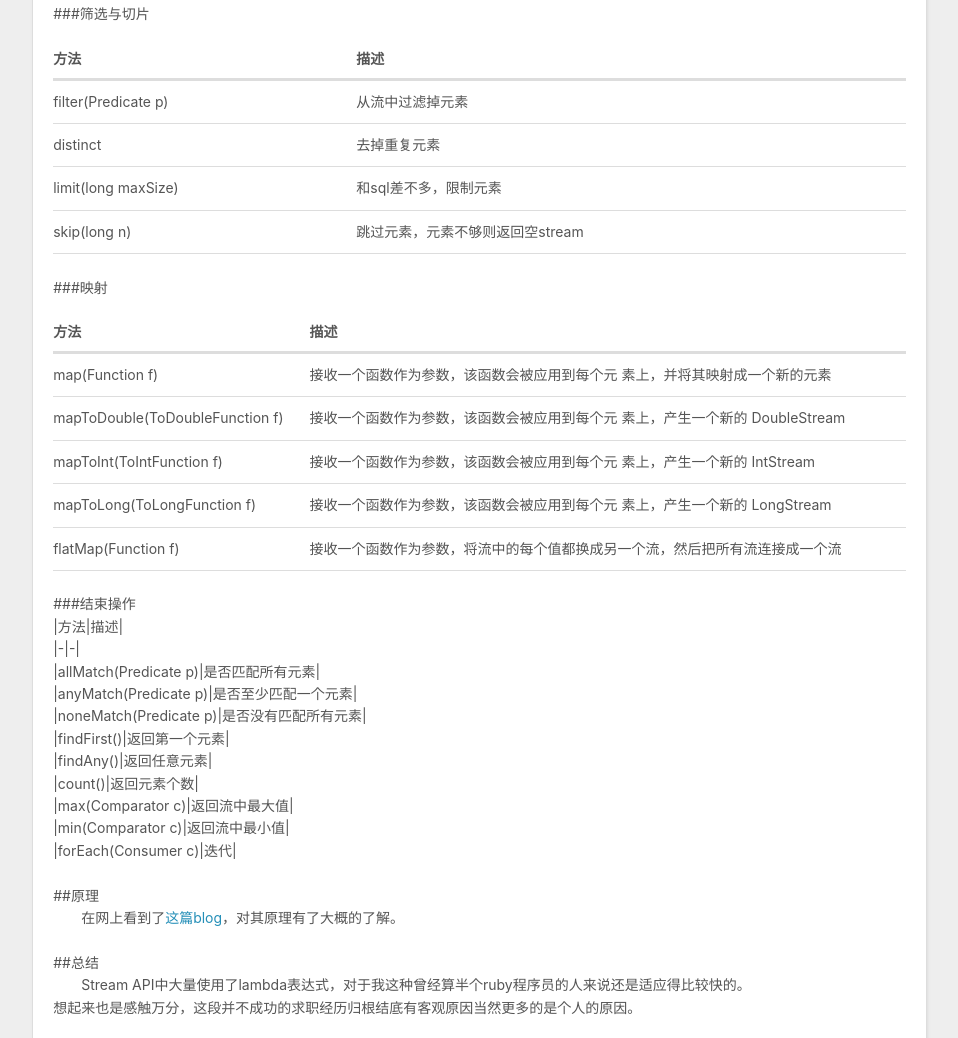
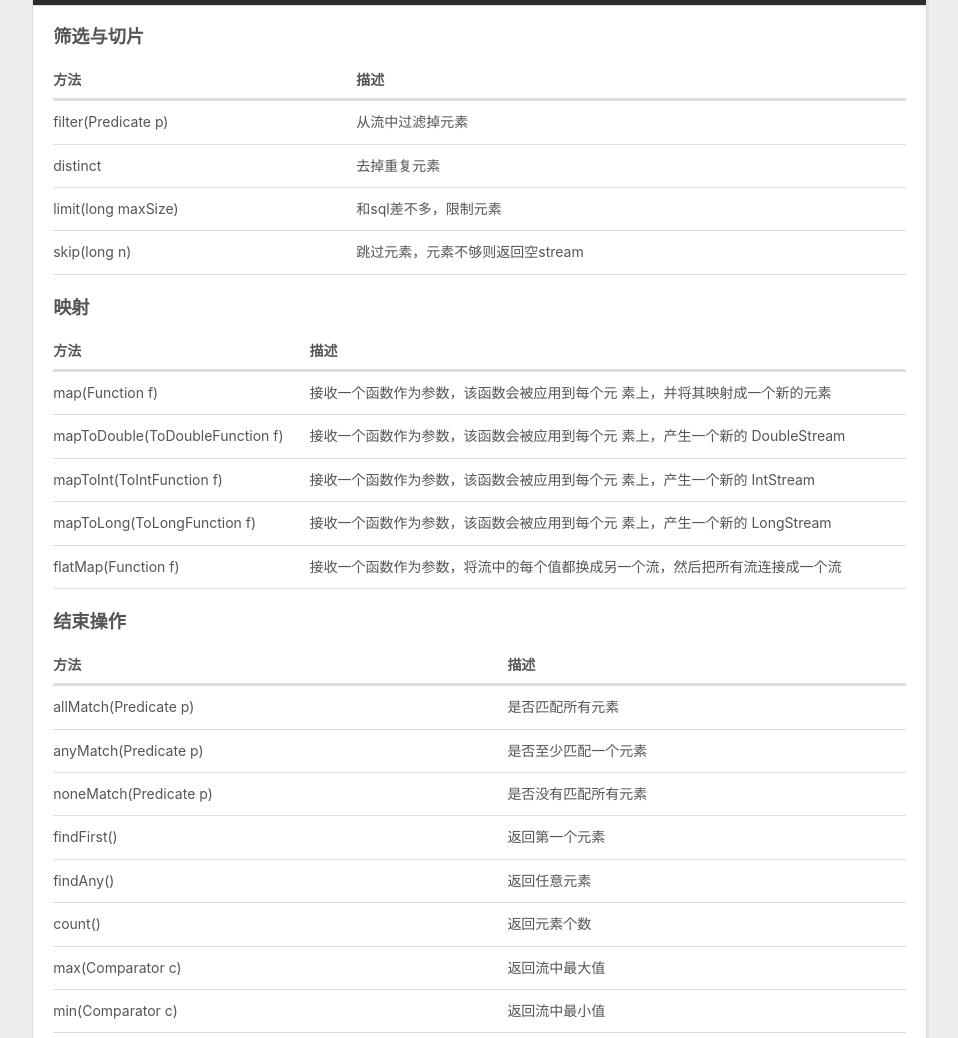
Before and after one commit to hslsdl123456/test, a plain HTML site: page 2018/11/14/java8-Stream/index.html in a window 1280 px wide. Shown: the part 1762-2800 px from the top of the page, without its empty margins (8-966 px from the left). Drawn offline with nearby package versions, Linux system fonts and the light colour scheme.

Commit message:
Site updated: 2018-11-14 21:28:03

````diff
--- a/2018/11/14/java8-Stream/index.html
+++ b/2018/11/14/java8-Stream/index.html
@@ -7,17 +7,17 @@
 
   <title></title>
   <meta name="viewport" content="width=device-width, initial-scale=1, maximum-scale=1">
-  <meta name="description" content="#正文 &amp;emsp;&amp;emsp;说来惭愧，14年的时候Java8刚推出的时候我就安装了，但是确一直没有能学习新的特性。前段时间学习了Stream API，对于数据的处理或是遍历是真的方便，原来一段段的for循环代码可以用一句优雅的代码取代了。废话少说，看代码吧。比如在Java8之前遍历String大概类似这样：12345678        String s=&amp;quot;testing&amp;quot;">
+  <meta name="description" content="正文&amp;emsp;&amp;emsp;说来惭愧，14年的时候Java8刚推出的时候我就安装了，但是确一直没有能学习新的特性。前段时间学习了Stream API，对于数据的处理或是遍历是真的方便，原来一段段的for循环代码可以用一句优雅的代码取代了。废话少说，看代码吧。比如在Java8之前遍历String大概类似这样：12345678        String s=&amp;quot;testing&amp;quot;;">
 <meta property="og:type" content="article">
 <meta property="og:title">
 <meta property="og:url" content="https://hslsdl123456.github.io/test/2018/11/14/java8-Stream/index.html">
 <meta property="og:site_name">
-<meta property="og:description" content="#正文 &amp;emsp;&amp;emsp;说来惭愧，14年的时候Java8刚推出的时候我就安装了，但是确一直没有能学习新的特性。前段时间学习了Stream API，对于数据的处理或是遍历是真的方便，原来一段段的for循环代码可以用一句优雅的代码取代了。废话少说，看代码吧。比如在Java8之前遍历String大概类似这样：12345678        String s=&amp;quot;testing&amp;quot;">
+<meta property="og:description" content="正文&amp;emsp;&amp;emsp;说来惭愧，14年的时候Java8刚推出的时候我就安装了，但是确一直没有能学习新的特性。前段时间学习了Stream API，对于数据的处理或是遍历是真的方便，原来一段段的for循环代码可以用一句优雅的代码取代了。废话少说，看代码吧。比如在Java8之前遍历String大概类似这样：12345678        String s=&amp;quot;testing&amp;quot;;">
 <meta property="og:locale" content="default">
-<meta property="og:updated_time" content="2018-11-14T12:51:54.826Z">
+<meta property="og:updated_time" content="2018-11-14T13:27:54.609Z">
 <meta name="twitter:card" content="summary">
 <meta name="twitter:title">
-<meta name="twitter:description" content="#正文 &amp;emsp;&amp;emsp;说来惭愧，14年的时候Java8刚推出的时候我就安装了，但是确一直没有能学习新的特性。前段时间学习了Stream API，对于数据的处理或是遍历是真的方便，原来一段段的for循环代码可以用一句优雅的代码取代了。废话少说，看代码吧。比如在Java8之前遍历String大概类似这样：12345678        String s=&amp;quot;testing&amp;quot;">
+<meta name="twitter:description" content="正文&amp;emsp;&amp;emsp;说来惭愧，14年的时候Java8刚推出的时候我就安装了，但是确一直没有能学习新的特性。前段时间学习了Stream API，对于数据的处理或是遍历是真的方便，原来一段段的for循环代码可以用一句优雅的代码取代了。废话少说，看代码吧。比如在Java8之前遍历String大概类似这样：12345678        String s=&amp;quot;testing&amp;quot;;">
 
     <link rel="alternate" href="/test/atom.xml" title="" type="application/atom+xml">
 
@@ -76,11 +76,10 @@
 
     <div class="article-entry" itemprop="articleBody">
 
-        <p>#正文</p>
-<p><font size="4">&emsp;&emsp;说来惭愧，14年的时候Java8刚推出的时候我就安装了，但是确一直没有能学习新的特性。<br><br>前段时间学习了Stream API，对于数据的处理或是遍历是真的方便，原来一段段的for循环代码可以用一句优雅的代码取代了。<br><br>废话少说，看代码吧。</font><br>比如在Java8之前遍历String大概类似这样：<br><figure class="highlight plain"><table><tr><td class="gutter"><pre><span class="line">1</span><br><span class="line">2</span><br><span class="line">3</span><br><span class="line">4</span><br><span class="line">5</span><br><span class="line">6</span><br><span class="line">7</span><br><span class="line">8</span><br></pre></td><td class="code"><pre><span class="line">        String s=&quot;testing&quot;;</span><br><span class="line">　　　　for(int i=0;i&lt;s.length();i++)</span><br><span class="line">　　　　&#123;</span><br><span class="line">　　　　　　char c=s.charAt(i);</span><br><span class="line">　　　　　　System.out.print(c);</span><br><span class="line">　　　　&#125;</span><br><span class="line">```  </span><br><span class="line">用Stream API就是一句代码:</span><br></pre></td></tr></table></figure></p>
+        <h1 id="正文"><a href="#正文" class="headerlink" title="正文"></a>正文</h1><p><font size="4">&emsp;&emsp;说来惭愧，14年的时候Java8刚推出的时候我就安装了，但是确一直没有能学习新的特性。<br><br>前段时间学习了Stream API，对于数据的处理或是遍历是真的方便，原来一段段的for循环代码可以用一句优雅的代码取代了。<br><br>废话少说，看代码吧。</font><br>比如在Java8之前遍历String大概类似这样：<br><figure class="highlight plain"><table><tr><td class="gutter"><pre><span class="line">1</span><br><span class="line">2</span><br><span class="line">3</span><br><span class="line">4</span><br><span class="line">5</span><br><span class="line">6</span><br><span class="line">7</span><br><span class="line">8</span><br></pre></td><td class="code"><pre><span class="line">        String s=&quot;testing&quot;;</span><br><span class="line">　　　　for(int i=0;i&lt;s.length();i++)</span><br><span class="line">　　　　&#123;</span><br><span class="line">　　　　　　char c=s.charAt(i);</span><br><span class="line">　　　　　　System.out.print(c);</span><br><span class="line">　　　　&#125;</span><br><span class="line">```  </span><br><span class="line">用Stream API就是一句代码:</span><br></pre></td></tr></table></figure></p>
 <pre><code>String s = &quot;testing&quot; ;
 s.chars().mapToObj(c -&gt; (char)c).forEach(System.out::println);
-</code></pre><figure class="highlight plain"><table><tr><td class="gutter"><pre><span class="line">1</span><br><span class="line">2</span><br><span class="line">3</span><br><span class="line">4</span><br><span class="line">5</span><br><span class="line">6</span><br><span class="line">7</span><br><span class="line">8</span><br><span class="line">9</span><br><span class="line">10</span><br><span class="line">11</span><br><span class="line">12</span><br></pre></td><td class="code"><pre><span class="line">需要说明的是直接foreach打印出来的是字符码，所以需要mapToObj方法将每一个字符码都转为char类型。  </span><br><span class="line">##流程  </span><br><span class="line">&lt;div align=&quot;center&quot;&gt;</span><br><span class="line">![iYnz8S.png](https://s1.ax1x.com/2018/10/09/iYnz8S.png)  </span><br><span class="line">&lt;/div&gt;  </span><br><span class="line">要注意的是stream API的中间操作并不会立即执行，调用中间操作只会生成一个标记了该操作的stream，最后调用结束操作时才会执行所用操作。    </span><br><span class="line"></span><br><span class="line">###创建流  </span><br><span class="line">1.    通过 Collection 系列集合提供的方法 stream() 或者 parallelStream()</span><br><span class="line">2.    由数组创建流  </span><br><span class="line">      通过 Arrays中的静态方法 stream() 创建数据源 。 </span><br><span class="line">      static &lt;T&gt; Stream &lt;T&gt; stream(T[] array): 返回一个流</span><br></pre></td></tr></table></figure>
+</code></pre><figure class="highlight plain"><table><tr><td class="gutter"><pre><span class="line">1</span><br><span class="line">2</span><br><span class="line">3</span><br><span class="line">4</span><br><span class="line">5</span><br><span class="line">6</span><br><span class="line">7</span><br><span class="line">8</span><br><span class="line">9</span><br><span class="line">10</span><br><span class="line">11</span><br><span class="line">12</span><br></pre></td><td class="code"><pre><span class="line">需要说明的是直接foreach打印出来的是字符码，所以需要mapToObj方法将每一个字符码都转为char类型。  </span><br><span class="line">## 流程  </span><br><span class="line">&lt;div align=&quot;center&quot;&gt;</span><br><span class="line">![iYnz8S.png](https://s1.ax1x.com/2018/10/09/iYnz8S.png)  </span><br><span class="line">&lt;/div&gt;  </span><br><span class="line">要注意的是stream API的中间操作并不会立即执行，调用中间操作只会生成一个标记了该操作的stream，最后调用结束操作时才会执行所用操作。    </span><br><span class="line"></span><br><span class="line">### 创建流  </span><br><span class="line">1.    通过 Collection 系列集合提供的方法 stream() 或者 parallelStream()</span><br><span class="line">2.    由数组创建流  </span><br><span class="line">      通过 Arrays中的静态方法 stream() 创建数据源 。 </span><br><span class="line">      static &lt;T&gt; Stream &lt;T&gt; stream(T[] array): 返回一个流</span><br></pre></td></tr></table></figure>
 <pre><code>    Integer[] num = new Integer[10];
     Stream&lt;Integer&gt; stream = Arrays.stream(num);
 <figure class="highlight plain"><table><tr><td class="gutter"><pre><span class="line">1</span><br><span class="line">2</span><br><span class="line">3</span><br><span class="line">4</span><br><span class="line">5</span><br><span class="line">6</span><br><span class="line">7</span><br></pre></td><td class="code"><pre><span class="line">3.    由值创建流  </span><br><span class="line">      可以使用静态方法 Stream.of(), 通过显示值 创建一个流。它可以接收任意数量的参数  </span><br><span class="line">      public static&lt; T&gt; Stream&lt; T&gt; of(T… values) : 返回一个流  </span><br><span class="line">4.    创建无限流  </span><br><span class="line">      迭代：public static&lt; T&gt; Stream&lt; T&gt; iterate(final T seed, final UnaryOperator&lt; T&gt; f)  </span><br><span class="line">      生成：public static&lt; T&gt; Stream&lt; T&gt; generate(Supplier&lt; T&gt; s)  </span><br><span class="line">      倒计时：</span><br></pre></td></tr></table></figure>
@@ -90,8 +89,7 @@ s.chars().mapToObj(c -&gt; (char)c).forEach(System.out::println);
 
     Stream.generate(Math::random).limit(1).forEach(System.out::println);
   ```
-</code></pre><p>###筛选与切片</p>
-<table>
+</code></pre><h3 id="筛选与切片"><a href="#筛选与切片" class="headerlink" title="筛选与切片"></a>筛选与切片</h3><table>
 <thead>
 <tr>
 <th>方法</th>
@@ -117,8 +115,7 @@ s.chars().mapToObj(c -&gt; (char)c).forEach(System.out::println);
 </tr>
 </tbody>
 </table>
-<p>###映射  </p>
-<table>
+<h3 id="映射"><a href="#映射" class="headerlink" title="映射"></a>映射</h3><table>
 <thead>
 <tr>
 <th>方法</th>
@@ -148,9 +145,54 @@ s.chars().mapToObj(c -&gt; (char)c).forEach(System.out::println);
 </tr>
 </tbody>
 </table>
-<p>###结束操作<br>  |方法|描述|<br>  |-|-|<br>  |allMatch(Predicate p)|是否匹配所有元素|<br>  |anyMatch(Predicate p)|是否至少匹配一个元素|<br>  |noneMatch(Predicate p)|是否没有匹配所有元素|<br>  |findFirst()|返回第一个元素|<br>  |findAny()|返回任意元素|<br>  |count()|返回元素个数|<br>  |max(Comparator c)|返回流中最大值|<br>  |min(Comparator c)|返回流中最小值|<br>  |forEach(Consumer c)|迭代|</p>
-<p>##原理<br>&emsp;&emsp;在网上看到了<a href="https://www.cnblogs.com/CarpenterLee/p/6637118.html" target="_blank" rel="noopener">这篇blog</a>，对其原理有了大概的了解。</p>
-<p>##总结<br>&emsp;&emsp;Stream API中大量使用了lambda表达式，对于我这种曾经算半个ruby程序员的人来说还是适应得比较快的。<br>想起来也是感触万分，这段并不成功的求职经历归根结底有客观原因当然更多的是个人的原因。  </p>
+<h3 id="结束操作"><a href="#结束操作" class="headerlink" title="结束操作"></a>结束操作</h3><table>
+<thead>
+<tr>
+<th>方法</th>
+<th>描述</th>
+</tr>
+</thead>
+<tbody>
+<tr>
+<td>allMatch(Predicate p)</td>
+<td>是否匹配所有元素</td>
+</tr>
+<tr>
+<td>anyMatch(Predicate p)</td>
+<td>是否至少匹配一个元素</td>
+</tr>
+<tr>
+<td>noneMatch(Predicate p)</td>
+<td>是否没有匹配所有元素</td>
+</tr>
+<tr>
+<td>findFirst()</td>
+<td>返回第一个元素</td>
+</tr>
+<tr>
+<td>findAny()</td>
+<td>返回任意元素</td>
+</tr>
+<tr>
+<td>count()</td>
+<td>返回元素个数</td>
+</tr>
+<tr>
+<td>max(Comparator c)</td>
+<td>返回流中最大值</td>
+</tr>
+<tr>
+<td>min(Comparator c)</td>
+<td>返回流中最小值</td>
+</tr>
+<tr>
+<td>forEach(Consumer c)</td>
+<td>迭代</td>
+</tr>
+</tbody>
+</table>
+<h2 id="原理"><a href="#原理" class="headerlink" title="原理"></a>原理</h2><p>&emsp;&emsp;在网上看到了<a href="https://www.cnblogs.com/CarpenterLee/p/6637118.html" target="_blank" rel="noopener">这篇blog</a>，对其原理有了大概的了解。</p>
+<h2 id="总结"><a href="#总结" class="headerlink" title="总结"></a>总结</h2><p>&emsp;&emsp;Stream API中大量使用了lambda表达式，对于我这种曾经算半个ruby程序员的人来说还是适应得比较快的。<br>想起来也是感触万分，这段并不成功的求职经历归根结底有客观原因当然更多的是个人的原因。  </p>
 <ul>
 <li>stream并不是数据结构</li>
 <li>不支持像数组一样的索引访问</li>
````
Also changed, not shown: index.html (+52 -10 lines).
